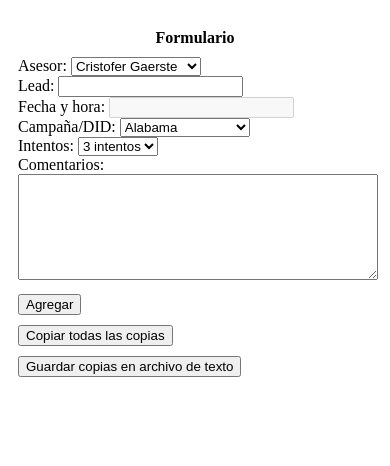
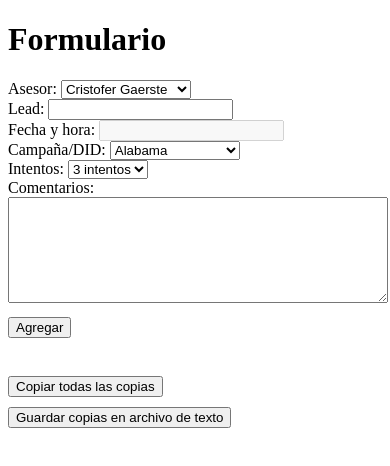
Before and after one commit to staticxtrem/formulario, a plain HTML site: page index.html in a window 390 px wide. Drawn offline with Linux system fonts and the light colour scheme.

Commit message:
Update index.html

```diff
--- a/index.html
+++ b/index.html
@@ -8,60 +8,25 @@
             overflow-y: auto;
         }
 
-        body {
-            display: flex;
-            justify-content: center;
-            align-items: flex-start;
-            min-height: 100vh;
-            padding: 20px;
-        }
-
-        .container {
-            display: flex;
-            flex-direction: column;
-            max-width: 600px;
-            width: 100%;
-        }
-
         form {
-            flex-grow: 1;
+            max-width: 400px;
+            margin: 0 auto;
         }
 
         textarea {
+            width: 100%;
             height: 100px;
-            width: 100%;
         }
 
         button {
-            margin-top: 10px;
+            display: block;
+            margin: 10px 0;
         }
 
-        h1 {
-            text-align: center;
-            font-size: 24px;
-            margin-bottom: 20px;
-        }
-
-        @media (max-width: 800px) {
-            body {
-                flex-direction: column;
-                align-items: center;
-                padding: 10px;
-            }
-
-            .container {
+        @media (max-width: 600px) {
+            form {
                 max-width: 100%;
-            }
-
-            h1 {
-                font-size: 20px;
-                margin-bottom: 10px;
-            }
-        }
-
-        @media (max-width: 400px) {
-            h1 {
-                font-size: 16px;
+                margin: 0;
             }
         }
     </style>
```
